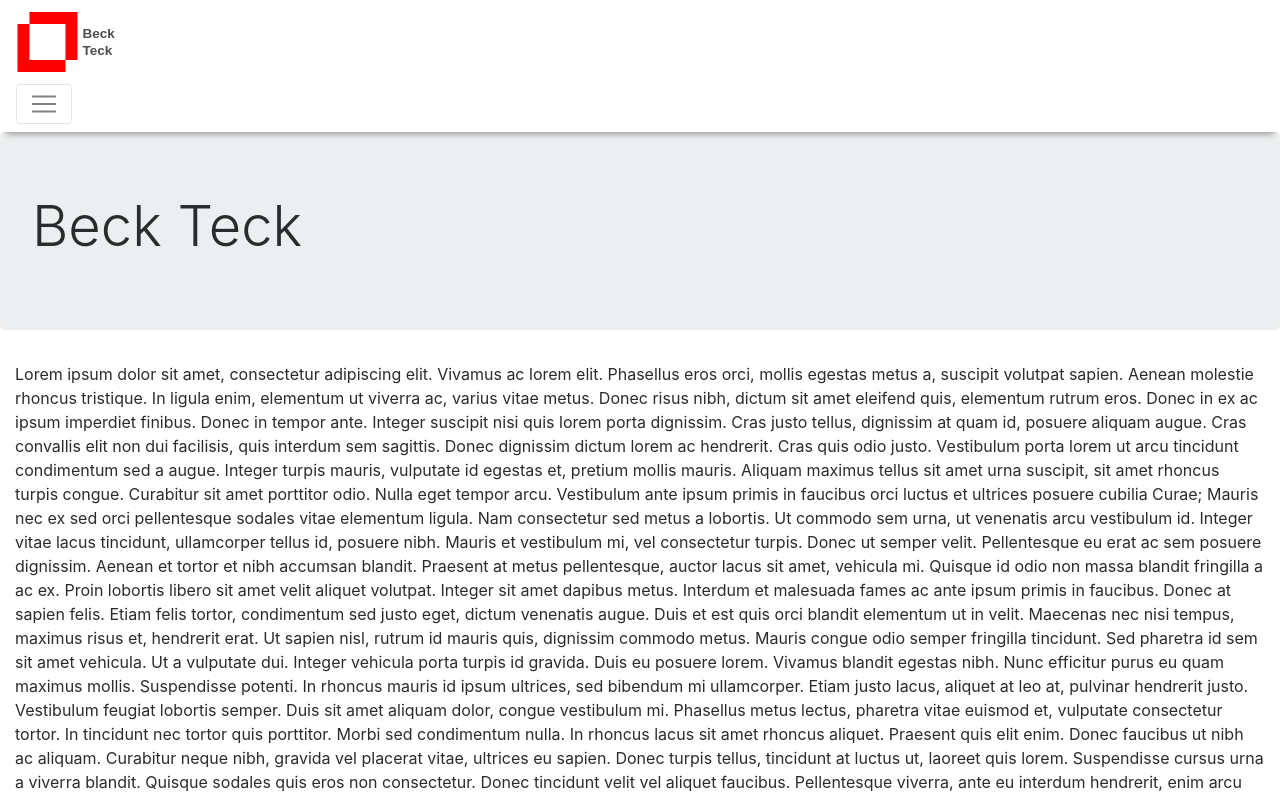
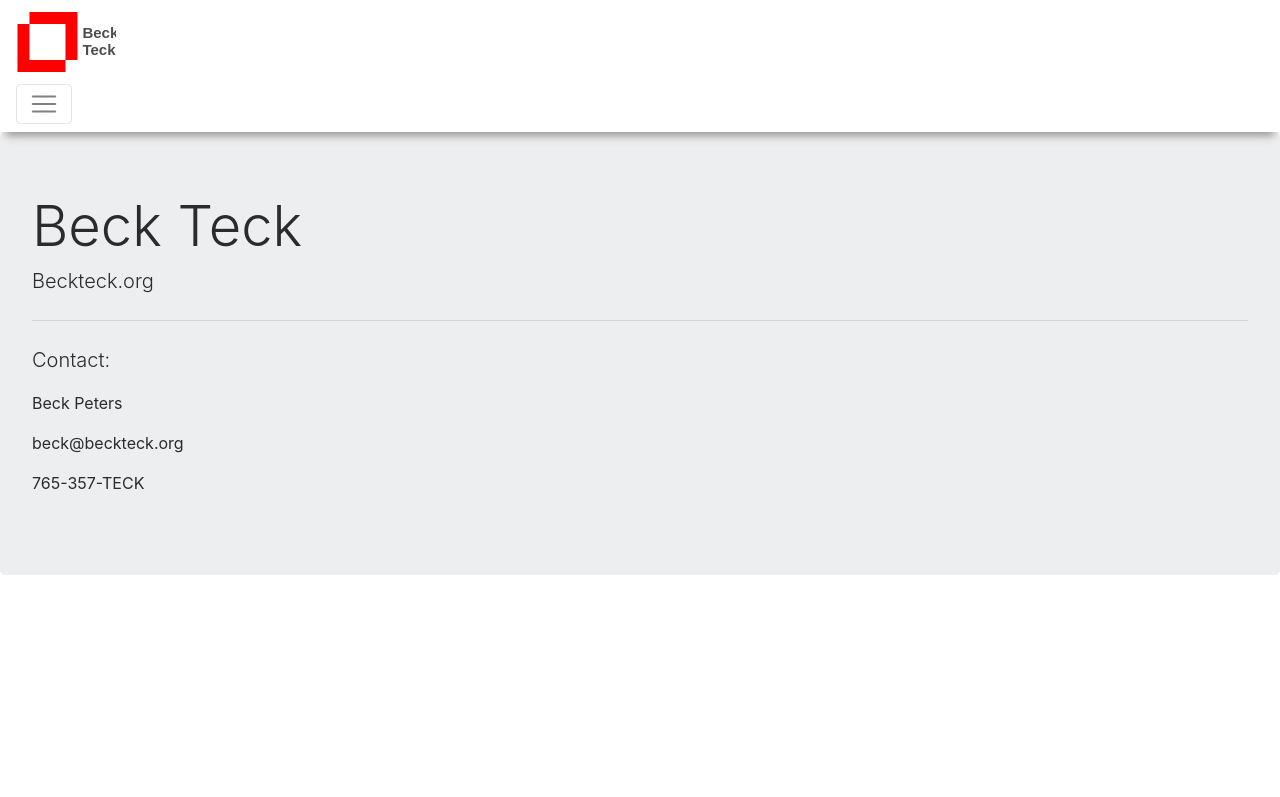
Before and after one commit to beck3k/beckteck-website, a plain HTML site: page index.html in a window 1280 px wide. Shown: the top 797 px of the page. Drawn offline with nearby package versions, Linux system fonts and the light colour scheme.

```diff
--- a/css/main.css
+++ b/css/main.css
@@ -7,12 +7,12 @@ nav.navbar.nav-small {
 nav.navbar {
    -webkit-transition: all 0.01s ease;
    transition: all 0.01s ease;
-   -webkit-box-shadow: 0 8px 6px -6px #999;
-   -moz-box-shadow: 0 8px 6px -6px #999;
-   box-shadow: 0 8px 6px -6px #999;
+   -webkit-box-shadow: 0 10px 8px -6px #999;
+   -moz-box-shadow: 0 10px 8px -6px #999;
+   box-shadow: 0 10px 8px -6px #999;
 }
 svg.svg-small {
-  width: 40px;
+  width: 100px;
   height: 30px;
 }
 
@@ -24,9 +24,9 @@ svg{
 }
 
 tspan.l{
-  font-size: 10px;
+  font-size: 100px;
 }
 
 tspan.s{
-  font-size: 10px;
+  font-size: 300px;
 }
--- a/index.html
+++ b/index.html
@@ -59,11 +59,11 @@
                x="432.95773"
                style="font-style:normal;font-weight:normal;font-size:15px;line-height:125%;font-family:sans-serif;letter-spacing:0px;word-spacing:0px;fill:#000000;fill-opacity:1;stroke:none;stroke-width:1px;stroke-linecap:butt;stroke-linejoin:miter;stroke-opacity:1"
                xml:space="preserve"><tspan
-                 style="font-style:normal;font-variant:normal;font-weight:bold;font-stretch:normal;font-size:90px;font-family:Arial;-inkscape-font-specification:'Arial Bold';fill:#4d4d4d"
+                 style="font-style:normal;font-variant:normal;font-weight:bold;font-stretch:normal;font-family:Arial;-inkscape-font-specification:'Arial Bold';fill:#4d4d4d"
                  y="796.30585"
                  x="432.95773"
                  id="tspan4172">Beck</tspan><tspan
-                 style="font-style:normal;font-variant:normal;font-weight:bold;font-stretch:normal;font-size:90px;font-family:Arial;-inkscape-font-specification:'Arial Bold';fill:#4d4d4d"
+                 style="font-style:normal;font-variant:normal;font-weight:bold;font-stretch:normal;font-family:Arial;-inkscape-font-specification:'Arial Bold';fill:#4d4d4d"
                  id="tspan4174"
                  y="908.80585"
                  x="432.95773">Teck</tspan></text>
@@ -82,31 +82,23 @@
     </nav>
     <div class="jumbotron">
       <h1 class="display-4">Beck Teck</h1>
+      <p class="lead">
+        Beckteck.org
+      </p>
+      <hr class="my-4" />
+      <p class="lead">
+        Contact:
+      </p>
+      <p>Beck Peters</p>
+      <p>
+        beck@beckteck.org
+      </p>
+      <p>
+        765-357-TECK
+      </p>
     </div>
     </div>
-    <div class="container-fluid">
-      <p>
-        Lorem ipsum dolor sit amet, consectetur adipiscing elit. Vivamus ac lorem elit. Phasellus eros orci, mollis egestas metus a, suscipit volutpat sapien. Aenean molestie rhoncus tristique. In ligula enim, elementum ut viverra ac, varius vitae metus. Donec risus nibh, dictum sit amet eleifend quis, elementum rutrum eros. Donec in ex ac ipsum imperdiet finibus. Donec in tempor ante. Integer suscipit nisi quis lorem porta dignissim. Cras justo tellus, dignissim at quam id, posuere aliquam augue.
 
-Cras convallis elit non dui facilisis, quis interdum sem sagittis. Donec dignissim dictum lorem ac hendrerit. Cras quis odio justo. Vestibulum porta lorem ut arcu tincidunt condimentum sed a augue. Integer turpis mauris, vulputate id egestas et, pretium mollis mauris. Aliquam maximus tellus sit amet urna suscipit, sit amet rhoncus turpis congue. Curabitur sit amet porttitor odio. Nulla eget tempor arcu. Vestibulum ante ipsum primis in faucibus orci luctus et ultrices posuere cubilia Curae; Mauris nec ex sed orci pellentesque sodales vitae elementum ligula. Nam consectetur sed metus a lobortis. Ut commodo sem urna, ut venenatis arcu vestibulum id. Integer vitae lacus tincidunt, ullamcorper tellus id, posuere nibh. Mauris et vestibulum mi, vel consectetur turpis. Donec ut semper velit. Pellentesque eu erat ac sem posuere dignissim.
-
-Aenean et tortor et nibh accumsan blandit. Praesent at metus pellentesque, auctor lacus sit amet, vehicula mi. Quisque id odio non massa blandit fringilla a ac ex. Proin lobortis libero sit amet velit aliquet volutpat. Integer sit amet dapibus metus. Interdum et malesuada fames ac ante ipsum primis in faucibus. Donec at sapien felis. Etiam felis tortor, condimentum sed justo eget, dictum venenatis augue.
-
-Duis et est quis orci blandit elementum ut in velit. Maecenas nec nisi tempus, maximus risus et, hendrerit erat. Ut sapien nisl, rutrum id mauris quis, dignissim commodo metus. Mauris congue odio semper fringilla tincidunt. Sed pharetra id sem sit amet vehicula. Ut a vulputate dui. Integer vehicula porta turpis id gravida. Duis eu posuere lorem. Vivamus blandit egestas nibh. Nunc efficitur purus eu quam maximus mollis. Suspendisse potenti.
-
-In rhoncus mauris id ipsum ultrices, sed bibendum mi ullamcorper. Etiam justo lacus, aliquet at leo at, pulvinar hendrerit justo. Vestibulum feugiat lobortis semper. Duis sit amet aliquam dolor, congue vestibulum mi. Phasellus metus lectus, pharetra vitae euismod et, vulputate consectetur tortor. In tincidunt nec tortor quis porttitor. Morbi sed condimentum nulla. In rhoncus lacus sit amet rhoncus aliquet. Praesent quis elit enim. Donec faucibus ut nibh ac aliquam.
-
-Curabitur neque nibh, gravida vel placerat vitae, ultrices eu sapien. Donec turpis tellus, tincidunt at luctus ut, laoreet quis lorem. Suspendisse cursus urna a viverra blandit. Quisque sodales quis eros non consectetur. Donec tincidunt velit vel aliquet faucibus. Pellentesque viverra, ante eu interdum hendrerit, enim arcu condimentum sem, ut tincidunt dui felis vitae quam. Quisque viverra ante id elit congue tincidunt. Nunc mollis eu est at iaculis. Nulla ornare accumsan lacus, eu bibendum risus commodo a. Quisque semper sodales urna sit amet eleifend. Mauris lacus dui, lobortis a fringilla eu, suscipit sit amet eros.
-
-Vestibulum pretium porttitor sapien, at volutpat arcu. Aliquam sed sapien semper, finibus leo a, varius dolor. Quisque lacinia neque vel rhoncus posuere. Integer at turpis viverra, viverra magna eu, suscipit ante. Duis at dui porta, vehicula metus id, dictum lacus. Quisque et finibus dolor, at fringilla quam. Morbi ut mattis est. Suspendisse potenti. Integer dapibus, est eget congue venenatis, purus tellus porttitor est, id vehicula quam mauris in nibh. Orci varius natoque penatibus et magnis dis parturient montes, nascetur ridiculus mus. Phasellus efficitur ligula vel neque porttitor, id aliquet quam maximus. Ut dictum laoreet ante ac vehicula. Etiam eleifend pharetra metus.
-
-Aenean id diam erat. Donec nibh nibh, ultrices sed ligula sagittis, cursus finibus metus. Fusce in maximus elit. Aliquam convallis elit sed sollicitudin scelerisque. Morbi id dolor aliquet, iaculis risus laoreet, porta nunc. Nam condimentum ut orci nec accumsan. Nunc id ex nec ante sodales sagittis. Nunc aliquam, ante vitae dapibus suscipit, felis nibh feugiat dui, at luctus sem metus sed augue. Donec eget pharetra ex. Aliquam ac odio et ante elementum convallis. Ut vel tortor tincidunt, malesuada leo ac, scelerisque ligula. Aenean blandit laoreet purus sit amet hendrerit. Nunc ultricies dui a ex iaculis congue. Praesent sit amet placerat nisl, eu imperdiet mauris. Etiam eu rutrum purus.
-
-Vestibulum ante ipsum primis in faucibus orci luctus et ultrices posuere cubilia Curae; Maecenas ac iaculis dolor, imperdiet iaculis justo. Aliquam erat volutpat. Vivamus lobortis vestibulum diam, vitae gravida augue tristique ac. Nullam et sapien id risus mollis egestas id eu est. Orci varius natoque penatibus et magnis dis parturient montes, nascetur ridiculus mus. Duis sed risus ac odio finibus varius. Integer libero libero, interdum ac elit sed, varius bibendum est. Cras eu varius felis, a dapibus odio. Sed eu sapien enim. Nam in feugiat tellus. Donec condimentum metus eu tellus tempus, nec egestas ante consequat. Vivamus non viverra magna. Praesent tellus magna, imperdiet ac nibh at, gravida elementum nibh. Suspendisse efficitur volutpat lobortis.
-
-Pellentesque sollicitudin id nibh eget tempus. Praesent ut massa velit. Mauris accumsan feugiat purus in aliquet. Etiam eu massa ac elit placerat sagittis ac sed lectus. Phasellus orci eros, rhoncus dapibus convallis ac, aliquet a metus. Fusce cursus posuere dignissim. Nulla commodo, eros in tempor posuere, erat arcu lobortis magna, vel egestas lacus risus ut turpis. Duis nisl turpis, pulvinar sit amet egestas sit amet, efficitur quis lectus.
-      </p>
-    </div>
 
     <!-- Optional JavaScript -->
     <!-- jQuery first, then Popper.js, then Bootstrap JS -->
--- a/js/main.js
+++ b/js/main.js
@@ -18,10 +18,10 @@ $(window).scroll(function() {
     $('svg.scroll-shrinkable').addClass('svg-small');
     lt.changeText(names[0], names[1]);
     lt.changeText(names[2], names[3]);
-    lt.moveText("T", 495.95773, 845.70038);//Text small, centered, and same line
-    lt.moveText("B", 432.95773, 845.70038);
-    $('svg.scroll-shrinkable').find("tspan").addClass('l');
-    $('svg.scroll-shrinkable').find("tspan").removeClass('s');
+    lt.moveText("T", 695.95773, 945.70038);//Text small, centered, and same line
+    lt.moveText("B", 432.95773, 945.70038);
+    $('svg.scroll-shrinkable').find("tspan").addClass('s');
+    $('svg.scroll-shrinkable').find("tspan").removeClass('l');
   } else {
     $('nav.scroll-shrinkable').removeClass('nav-small');
     $('svg.scroll-shrinkable').removeClass('svg-small');
@@ -29,7 +29,7 @@ $(window).scroll(function() {
     lt.changeText(names[3], names[2]);
     lt.moveText("Teck", 432.95773, 908.80585);
     lt.moveText("Beck", 432.95773, 796.30585);
-    $('svg.scroll-shrinkable').find("tspan").addClass('s');
-    $('svg.scroll-shrinkable').find("tspan").removeClass('l');
+    $('svg.scroll-shrinkable').find("tspan").addClass('l');
+    $('svg.scroll-shrinkable').find("tspan").removeClass('s');
   }
 });
```
